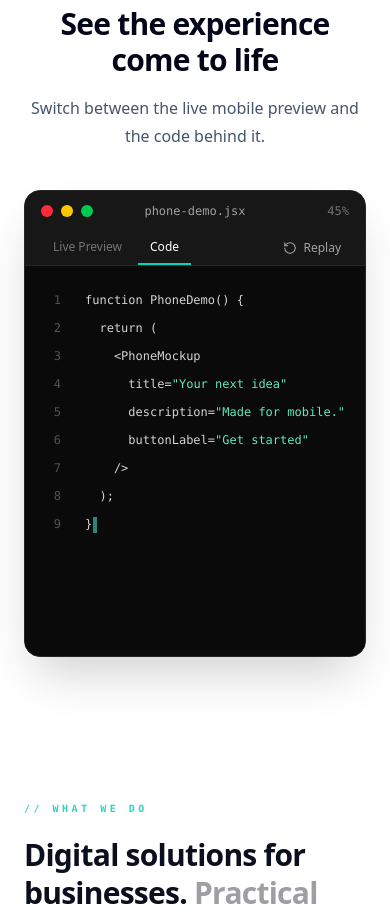
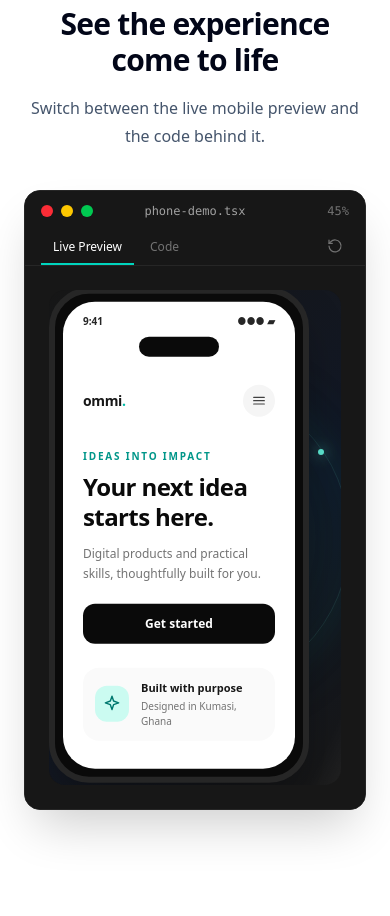
Before and after one commit to Meshack000/ommitech, a React (Vite) app: page / in a window 390 px wide. Shown: the part 1060-1976 px from the top of the page. Built offline with nearby package versions, Linux system fonts and the light colour scheme.

Commit message:
Refactor CodePreviewCard component for improved code highlighting and add animations to phone preview

```diff
--- a/src/App.jsx
+++ b/src/App.jsx
@@ -10,7 +10,7 @@ function Home() {
   return (
     <>
       <Hero />
-      <section className="bg-white px-6 py-16 md:px-12 md:py-24">
+      <section className="bg-transparent px-6 py-16 md:px-12 md:py-24">
         <div className="mx-auto max-w-5xl">
           <div className="mx-auto mb-10 max-w-2xl text-center">
             <p className="mb-3 text-xs font-bold uppercase tracking-[0.2em] text-teal-600">Thoughtful by design</p>
--- a/src/components/CodePreviewCard.jsx
+++ b/src/components/CodePreviewCard.jsx
@@ -1,33 +1,21 @@
 import { useEffect, useState } from 'react'
 
-const codeSnippet = `function PhoneDemo() {
-  return (
-    <PhoneMockup
-      title="Your next idea"
-      description="Made for mobile."
-      buttonLabel="Get started"
-    />
-  );
-}`
-
-function highlightCodeLine(line) {
-    const tokens = line.split(/("(?:[^"]*)"|'(?:[^']*)'|\\b(?:function|return)\\b|\\bPhoneMockup\\b|\\bPhoneDemo\\b)/g)
-
-    return tokens.map((token, index) => {
-        let color = 'text-neutral-300'
-
-        if (/^["']/.test(token)) color = 'text-emerald-300'
-        else if (token === 'function' || token === 'return') color = 'text-violet-400'
-        else if (token === 'PhoneMockup') color = 'text-sky-300'
-        else if (token === 'PhoneDemo') color = 'text-amber-200'
-
-        return <span className={color} key={`${index}-${token}`}>{token}</span>
-    })
-}
+const codeLines = [
+    [{ text: 'function ', className: 'text-violet-400' }, { text: 'PhoneDemo', className: 'text-amber-200' }, { text: '() {' }],
+    [{ text: '  ' }, { text: 'return', className: 'text-violet-400' }, { text: ' (' }],
+    [{ text: '    <' }, { text: 'PhoneMockup', className: 'text-sky-300' }],
+    [{ text: '      title=' }, { text: '"Your next idea"', className: 'text-emerald-300' }],
+    [{ text: '      description=' }, { text: '"Made for mobile."', className: 'text-emerald-300' }],
+    [{ text: '      buttonLabel=' }, { text: '"Get started"', className: 'text-emerald-300' }],
+    [{ text: '    />' }],
+    [{ text: '  });' }],
+    [{ text: '}' }],
+]
+const totalCharacters = codeLines.flat().reduce((total, token) => total + token.text.length, 0)
 
 function PhonePreview() {
     return (
-        <div className="w-[min(100%,260px)] rounded-[2.5rem] border-[6px] border-neutral-800 bg-neutral-950 p-2 shadow-2xl shadow-black/40">
+        <div className="phone-preview-device w-[min(100%,260px)] rounded-[2.5rem] border-[6px] border-neutral-800 bg-neutral-950 p-2 shadow-2xl shadow-black/40">
             <div className="overflow-hidden rounded-[2rem] bg-white">
                 <div className="flex items-center justify-between px-5 pb-2 pt-3 text-[10px] font-semibold text-neutral-800">
                     <span>9:41</span>
@@ -69,31 +57,40 @@ function PhonePreview() {
 export default function CodePreviewCard() {
     const [activeView, setActiveView] = useState('code')
     const [typedCharacters, setTypedCharacters] = useState(0)
-    const [isTyping, setIsTyping] = useState(true)
+    const [replayKey, setReplayKey] = useState(0)
 
     useEffect(() => {
-        if (!isTyping) return undefined
+        if (typedCharacters >= totalCharacters) return undefined
 
-        if (typedCharacters >= codeSnippet.length) {
-            const previewTimer = setTimeout(() => {
-                setActiveView('preview')
-                setIsTyping(false)
-            }, 1200)
+        const typingInterval = window.setInterval(() => {
+            setTypedCharacters((characters) => Math.min(characters + 1, totalCharacters))
+        }, 22)
 
-            return () => clearTimeout(previewTimer)
-        }
+        return () => window.clearInterval(typingInterval)
+    }, [replayKey, typedCharacters])
 
-        const typingTimer = setTimeout(() => {
-            setTypedCharacters((count) => count + 1)
-        }, 35)
+    useEffect(() => {
+        if (typedCharacters !== totalCharacters) return undefined
 
-        return () => clearTimeout(typingTimer)
-    }, [isTyping, typedCharacters])
+        const previewTimeout = window.setTimeout(() => setActiveView('preview'), 1500)
+        return () => window.clearTimeout(previewTimeout)
+    }, [typedCharacters, replayKey])
+
+    useEffect(() => {
+        if (activeView !== 'preview') return undefined
+
+        const replayTimeout = window.setTimeout(() => {
+            setTypedCharacters(0)
+            setActiveView('code')
+        }, 4000)
+
+        return () => window.clearTimeout(replayTimeout)
+    }, [activeView])
 
     const replay = () => {
+        setActiveView('code')
         setTypedCharacters(0)
-        setActiveView('code')
-        setIsTyping(true)
+        setReplayKey((key) => key + 1)
     }
 
     return (
@@ -105,12 +102,12 @@ export default function CodePreviewCard() {
                         <span className="h-3 w-3 rounded-full bg-yellow-400" />
                         <span className="h-3 w-3 rounded-full bg-green-500" />
                     </div>
-                    <span className="truncate font-mono text-xs text-neutral-400">phone-demo.jsx</span>
+                    <span className="truncate font-mono text-xs text-neutral-400">phone-demo.tsx</span>
                     <span className="justify-self-end font-mono text-xs text-neutral-500">45%</span>
                 </div>
 
                 <div className="flex items-center justify-between px-4 sm:px-5">
-                    <div role="tablist" aria-label="Code example view" className="flex gap-1">
+                    <div className="flex gap-1" role="tablist" aria-label="Code example view">
                         {['preview', 'code'].map((view) => (
                             <button
                                 key={view}
@@ -119,28 +116,28 @@ export default function CodePreviewCard() {
                                 id={`code-preview-tab-${view}`}
                                 aria-selected={activeView === view}
                                 aria-controls="code-preview-panel"
-                                onClick={() => setActiveView(view)}
-                                className={`border-b-2 px-3 py-2 text-xs font-medium capitalize transition-colors ${
+                                disabled={view === 'preview' && activeView !== 'preview'}
+                                onClick={() => view === 'code' ? replay() : setActiveView(view)}
+                                className={`border-b-2 px-3 py-2 text-xs font-medium transition-colors ${
                                     activeView === view
                                         ? 'border-teal-400 text-white'
-                                        : 'border-transparent text-neutral-500 hover:text-neutral-300'
+                                        : 'border-transparent text-neutral-500 hover:text-neutral-300 disabled:cursor-not-allowed disabled:hover:text-neutral-500'
                                 }`}
                             >
-                                {view === 'preview' ? 'Live preview' : 'Code'}
+                                {view === 'preview' ? 'Live Preview' : 'Code'}
                             </button>
                         ))}
                     </div>
                     <button
                         type="button"
                         onClick={replay}
-                        className="inline-flex items-center gap-1.5 rounded-md px-2 py-1.5 text-xs text-neutral-400 transition-colors hover:bg-neutral-800 hover:text-white"
-                        aria-label="Replay code typing animation"
+                        aria-label="Replay code typing"
+                        className="mb-1 rounded-md p-1.5 text-neutral-500 transition-colors hover:bg-neutral-800 hover:text-neutral-200 focus-visible:outline focus-visible:outline-2 focus-visible:outline-teal-400"
                     >
-                        <svg viewBox="0 0 24 24" className="h-3.5 w-3.5 fill-none stroke-current" strokeWidth="1.8" strokeLinecap="round" strokeLinejoin="round" aria-hidden="true">
-                            <path d="M3 12a9 9 0 1 0 2.64-6.36L3 8" />
+                        <svg viewBox="0 0 24 24" className="h-4 w-4 fill-none stroke-current" strokeWidth="1.8" strokeLinecap="round" strokeLinejoin="round" aria-hidden="true">
+                            <path d="M3 12a9 9 0 1 0 2.6-6.4L3 8" />
                             <path d="M3 3v5h5" />
                         </svg>
-                        Replay
                     </button>
                 </div>
             </header>
@@ -149,27 +146,46 @@ export default function CodePreviewCard() {
                 id="code-preview-panel"
                 role="tabpanel"
                 aria-labelledby={`code-preview-tab-${activeView}`}
-                className={`min-h-[390px] ${activeView === 'code' ? 'overflow-x-auto bg-neutral-950 px-4 py-5 sm:px-6' : 'flex items-center justify-center bg-neutral-900 p-6 sm:p-8'}`}
+                className={`flex min-h-[390px] items-center justify-center ${
+                    activeView === 'code'
+                        ? 'overflow-x-auto bg-neutral-950 px-4 py-5 sm:px-6'
+                        : 'bg-neutral-900 p-6 sm:p-8'
+                } transition-colors duration-700`}
             >
                 {activeView === 'code' ? (
-                    <pre className="font-mono text-xs leading-7 sm:text-[13px]">
+                    <pre className="w-full font-mono text-xs leading-7 sm:text-[13px]">
                         <code>
-                            {codeSnippet.slice(0, typedCharacters).split('\n').map((line, index, lines) => (
-                                <span className="flex min-w-max" key={index}>
-                                    <span className="mr-6 w-5 select-none text-right text-neutral-600" aria-hidden="true">{index + 1}</span>
-                                    <span>
-                                        {highlightCodeLine(line)}
-                                        {index === lines.length - 1 && isTyping && (
-                                            <span className="ml-px inline-block h-4 w-1 animate-pulse bg-teal-300 align-middle" aria-hidden="true" />
-                                        )}
-                                        {!line && '\u00a0'}
+                            {(() => {
+                                let remainingCharacters = typedCharacters
+
+                                return codeLines.map((line, index) => (
+                                    <span className="flex min-w-max" key={index}>
+                                        <span className="mr-6 w-5 select-none text-right text-neutral-600" aria-hidden="true">{index + 1}</span>
+                                        <span className="text-neutral-300">
+                                            {line.map((token, tokenIndex) => {
+                                                const visibleLength = Math.min(remainingCharacters, token.text.length)
+                                                remainingCharacters -= visibleLength
+                                                return (
+                                                    <span className={token.className} key={tokenIndex}>
+                                                        {token.text.slice(0, visibleLength)}
+                                                    </span>
+                                                )
+                                            })}
+                                        </span>
                                     </span>
-                                </span>
-                            ))}
+                                ))
+                            })()}
                         </code>
                     </pre>
                 ) : (
-                    <PhonePreview />
+                    <div className="preview-scene">
+                        <div className="preview-orbit" aria-hidden="true" />
+                        <div className="preview-glow" aria-hidden="true" />
+                        <div className="phone-preview-enter">
+                            <PhonePreview />
+                        </div>
+                        <div className="preview-sheen" aria-hidden="true" />
+                    </div>
                 )}
             </div>
         </section>
--- a/src/index.css
+++ b/src/index.css
@@ -32,9 +32,152 @@ select {
   animation: hero-slide-in 1400ms cubic-bezier(0.22, 1, 0.36, 1) both;
 }
 
+@keyframes phone-preview-enter {
+  from {
+    opacity: 0;
+    filter: blur(8px);
+    transform: translateY(32px) scale(0.9) rotate(-4deg);
+  }
+
+  to {
+    opacity: 1;
+    filter: blur(0);
+    transform: translateY(0) scale(1) rotate(0);
+  }
+}
+
+.phone-preview-enter {
+  position: relative;
+  z-index: 2;
+  animation: phone-preview-enter 900ms cubic-bezier(0.16, 1, 0.3, 1) both;
+}
+
+.preview-scene {
+  position: relative;
+  display: grid;
+  width: 100%;
+  height: 100%;
+  min-height: 342px;
+  place-items: center;
+  overflow: hidden;
+  isolation: isolate;
+  border-radius: 1rem;
+  background:
+    radial-gradient(ellipse at 50% 55%, rgba(13, 148, 136, 0.13), transparent 48%),
+    linear-gradient(145deg, #171717 0%, #111827 55%, #171717 100%);
+}
+
+.preview-glow {
+  position: absolute;
+  z-index: -1;
+  width: 230px;
+  height: 230px;
+  border-radius: 50%;
+  background: rgba(20, 184, 166, 0.2);
+  filter: blur(70px);
+  animation: preview-glow-breathe 4s ease-in-out 900ms infinite alternate;
+}
+
+.preview-orbit {
+  position: absolute;
+  z-index: 0;
+  width: 310px;
+  height: 310px;
+  border: 1px solid rgba(94, 234, 212, 0.12);
+  border-radius: 50%;
+  box-shadow: 0 0 50px rgba(20, 184, 166, 0.08), inset 0 0 50px rgba(20, 184, 166, 0.04);
+  animation: preview-orbit-enter 1.2s cubic-bezier(0.16, 1, 0.3, 1) both;
+}
+
+.preview-orbit::before,
+.preview-orbit::after {
+  position: absolute;
+  width: 6px;
+  height: 6px;
+  border-radius: 50%;
+  background: #5eead4;
+  box-shadow: 0 0 14px rgba(94, 234, 212, 0.9);
+  content: "";
+}
+
+.preview-orbit::before {
+  top: 21%;
+  right: 8%;
+}
+
+.preview-orbit::after {
+  bottom: 13%;
+  left: 14%;
+  width: 4px;
+  height: 4px;
+  opacity: 0.65;
+}
+
+.preview-sheen {
+  position: absolute;
+  z-index: 3;
+  top: -35%;
+  left: -70%;
+  width: 42%;
+  height: 170%;
+  background: linear-gradient(90deg, transparent, rgba(255, 255, 255, 0.08), transparent);
+  pointer-events: none;
+  transform: rotate(25deg);
+  animation: preview-sheen-sweep 1.1s ease-out 250ms both;
+}
+
+.phone-preview-device {
+  animation: phone-preview-float 5s ease-in-out 900ms infinite;
+}
+
+@keyframes preview-orbit-enter {
+  from {
+    opacity: 0;
+    transform: scale(0.72) rotate(-35deg);
+  }
+
+  to {
+    opacity: 1;
+    transform: scale(1) rotate(0);
+  }
+}
+
+@keyframes preview-glow-breathe {
+  from {
+    opacity: 0.55;
+    transform: scale(0.9);
+  }
+
+  to {
+    opacity: 1;
+    transform: scale(1.15);
+  }
+}
+
+@keyframes preview-sheen-sweep {
+  to {
+    left: 130%;
+  }
+}
+
+@keyframes phone-preview-float {
+  0%,
+  100% {
+    transform: translateY(0);
+  }
+
+  50% {
+    transform: translateY(-7px);
+  }
+}
+
 @media (prefers-reduced-motion: reduce) {
-  .hero-slide-in {
+  .hero-slide-in,
+  .phone-preview-enter,
+  .preview-orbit,
+  .preview-glow,
+  .preview-sheen,
+  .phone-preview-device {
     animation: none;
   }
-
 }
```
